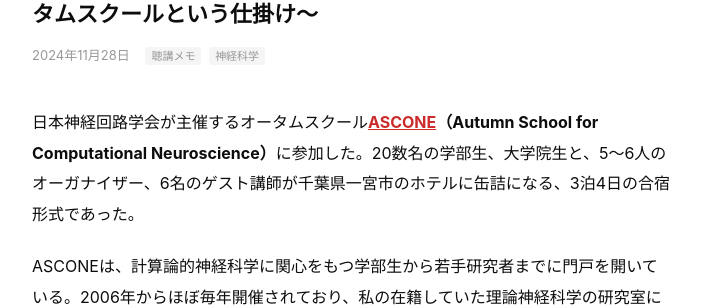
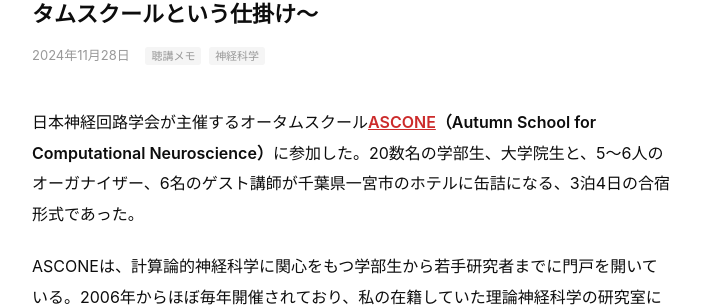
Before and after one commit to rmaruy3/rmaruy3.github.io, a Jekyll site: the page built from _posts/2024-11-28-post.md, in a window 1280 px wide. Shown: the part 160-467 px from the top of the page, without its empty margins (288-990 px from the left). Built offline with Jekyll 4.4.1, drawn with Linux system fonts in a browser that asks for light colours.

Commit message:
font weight

```diff
--- a/_layouts/post.html
+++ b/_layouts/post.html
@@ -22,6 +22,7 @@
     .post-tags { margin-left: 8px; }
     .post-tag { background: #f5f5f5; padding: 2px 6px; border-radius: 3px; margin-left: 4px; font-size: 11px; }
     .post-content { font-size: 16px; }
+    .post-content strong { font-weight: 600; }
     .post-content h2 { font-size: 19px; font-weight: 700; margin: 2em 0 0.8em; line-height: 1.4; }
     .post-content h3 { font-size: 17px; font-weight: 700; margin: 2em 0 0.8em; line-height: 1.4; }
     .post-content h4 { font-size: 18px; font-weight: 700; margin: 2em 0 0.8em; line-height: 1.4; }
```
